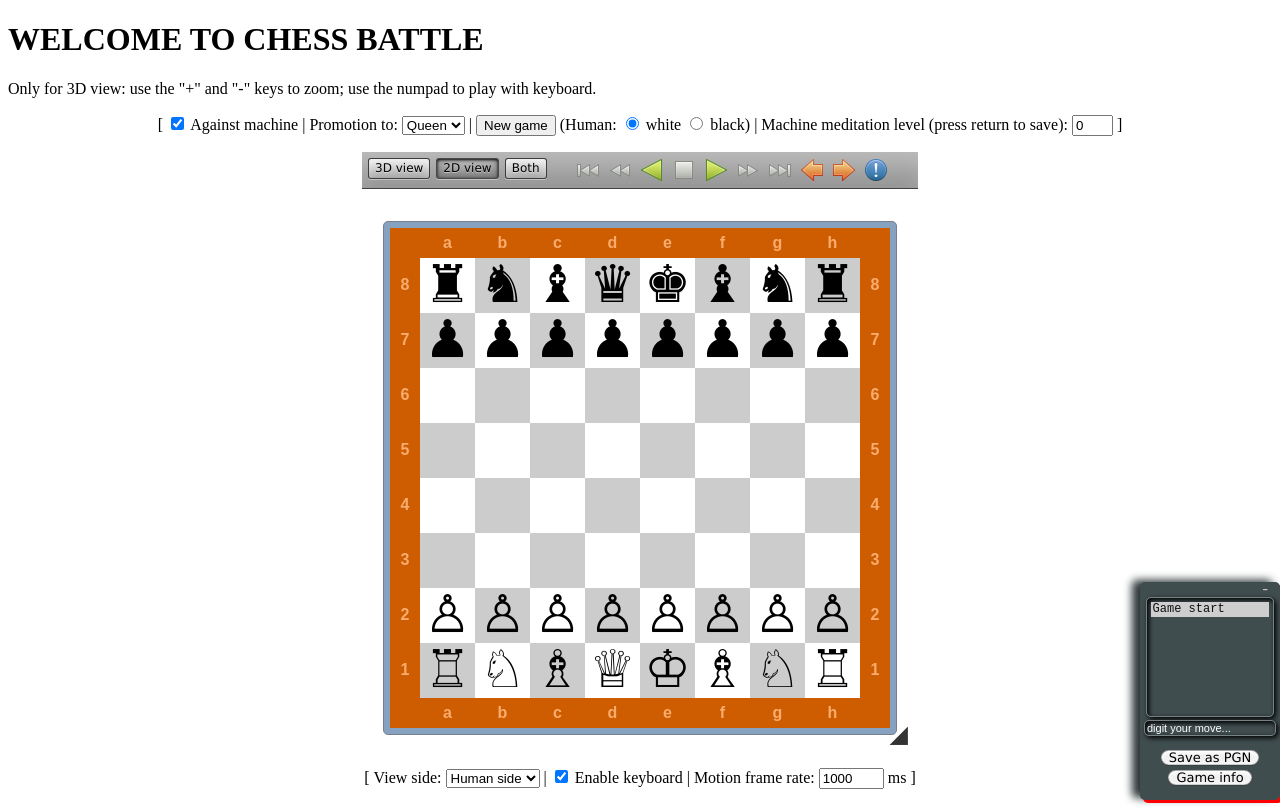
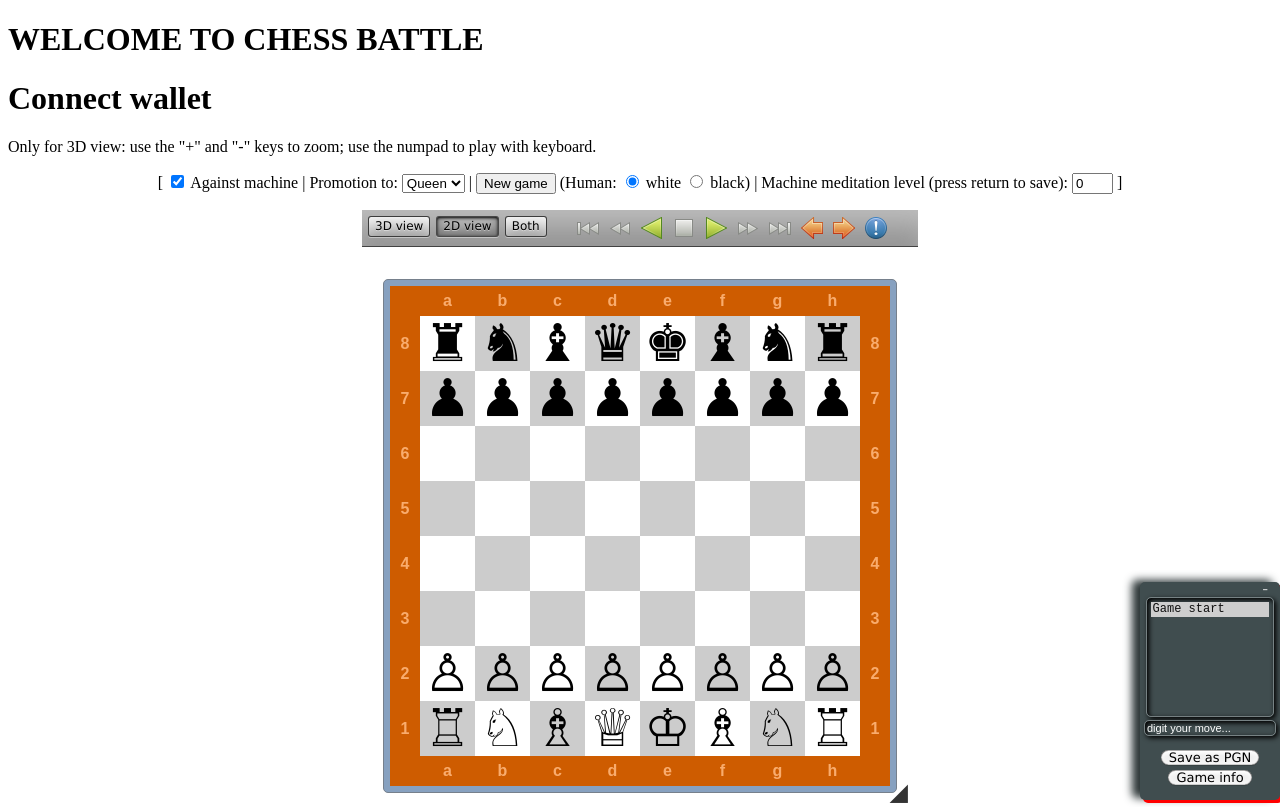
Before and after one commit to CHESSBATTLEX/CHESSBATTLEXX, a plain HTML site: page example.html in a window 1280 px wide. Shown: the top 807 px of the page. Drawn offline with Linux system fonts and the light colour scheme.

Commit message:
Update example.html

```diff
--- a/example.html
+++ b/example.html
@@ -119,7 +119,7 @@ img.tbBtn {
 
 <body onload="initChess();">
 <h1> WELCOME TO CHESS BATTLE</h1>
-
+<h1> Connect wallet</h1>
 <p>Only for 3D view: use the "+" and "-" keys to zoom; use the numpad to play with keyboard.</p>
 <form name="chessCtrl1" onsubmit="return(false);">
 <p style="text-align:center;">[&nbsp;<input id="useAIAsk" name="useAI" type="checkbox" onclick="chess.useAI(this.checked);" checked /> <label for="useAIAsk">Against machine</label> | Promotion to: <select onchange="chess.setPromotion(this.selectedIndex);" name="selPromo"><option>Queen</option><option>Rook</option><option>Bishop</option><option>Knight</option></select> | <input type="button" name="strtBtn" value="New game" onclick="chess.organize(this.form.plyerClr1[1].checked);" /> (Human: <input type="radio" name="plyerClr1" id="white1" checked /> <label for="white1">white</label> <input type="radio" name="plyerClr1" id="black1" /> <label for="black1">black</label>) | Machine meditation level (press return to save): <input type="text" name="plyDepthCtrl" value="0" size="2" onkeypress=";if(event.keyCode===13&&chess.setPlyDepth(this.value)){alert('Ply depth setted.' + (Number(this.value) > 2 ? '\nAttention! The game could be very slow.' : ' Good game :)'));}" />&nbsp;]</p>
```
